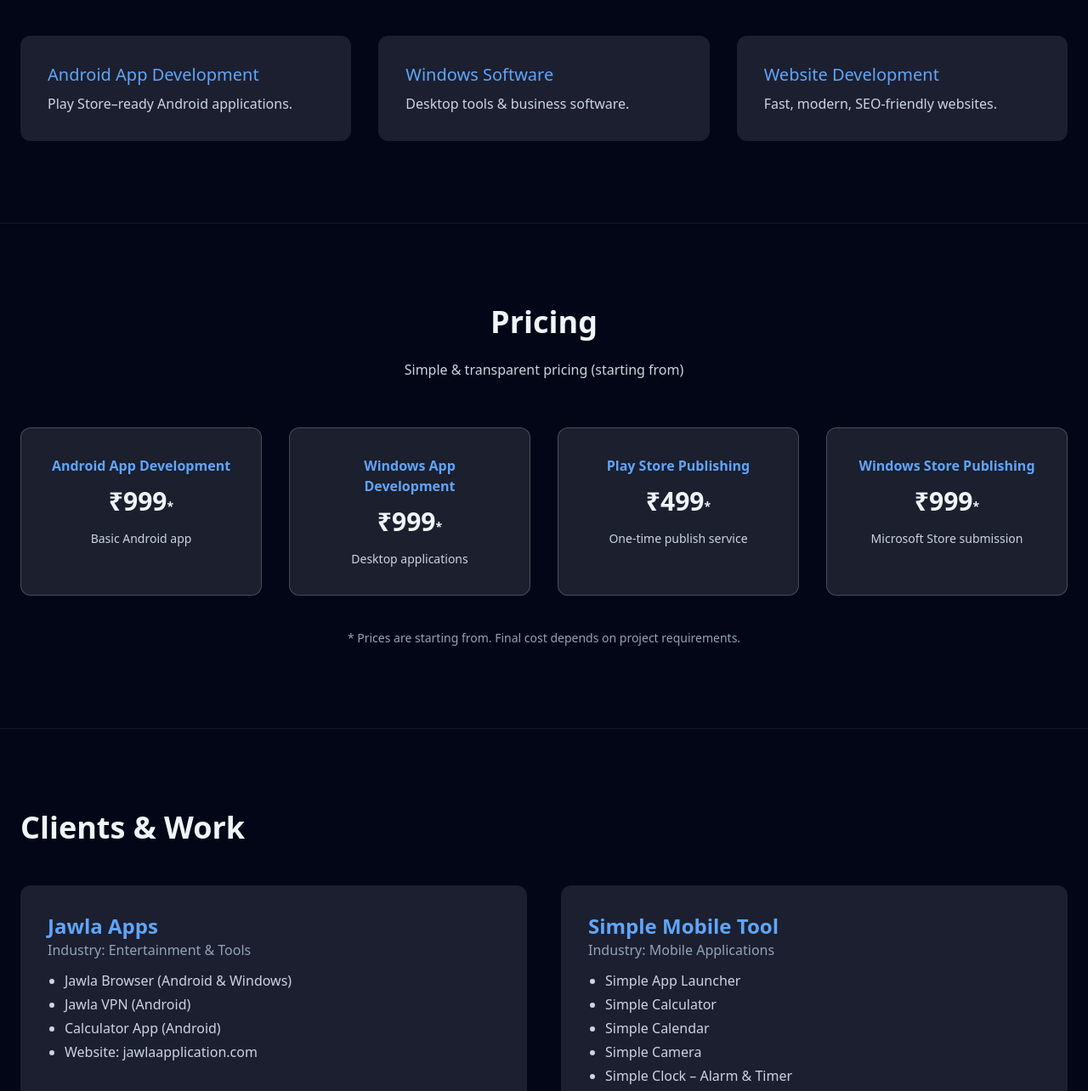
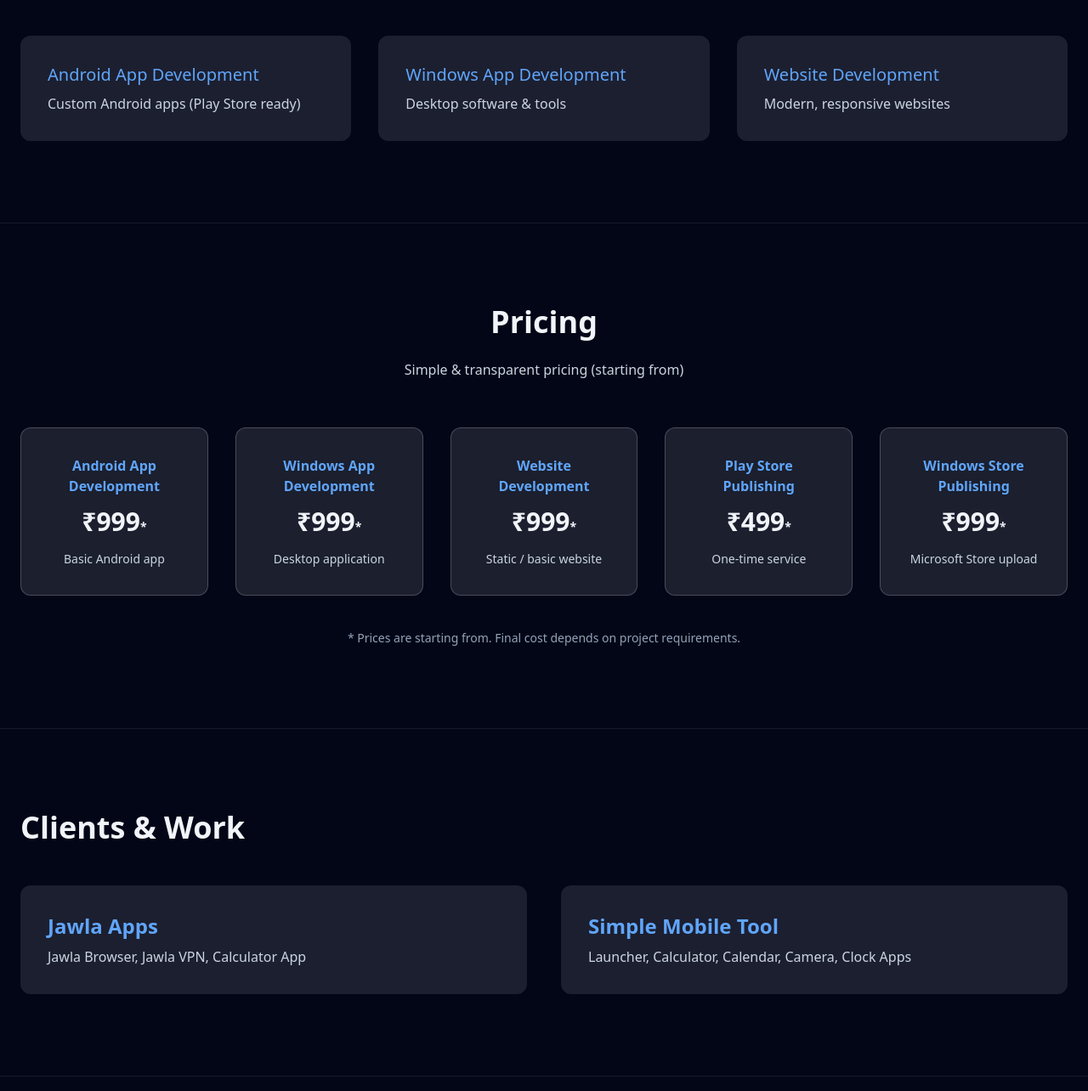
Before and after one commit to Rijussj/ru-dev-website, a plain HTML site: page index.html in a window 1280 px wide. Shown: the part 616-1900 px from the top of the page at 85% size. Drawn offline with nearby package versions, Linux system fonts and the light colour scheme.

Commit message:
Update index.html

```diff
--- a/index.html
+++ b/index.html
@@ -36,11 +36,11 @@ section{
 <!-- HERO -->
 <section class="max-w-7xl mx-auto px-6 py-24">
   <h1 class="text-5xl font-extrabold">
-    RU Dev builds <span class="text-blue-400">real apps & software</span>
+    RU Dev builds <span class="text-blue-400">apps, software & websites</span>
   </h1>
   <p class="mt-6 text-lg text-slate-300 max-w-2xl">
-    Android apps, Windows software and modern websites for businesses
-    and product companies.
+    Affordable Android apps, Windows software and website development
+    for businesses and product companies.
   </p>
   <a href="start-project.html"
      class="inline-block mt-8 px-8 py-4 bg-blue-500 hover:bg-blue-600 rounded-xl font-semibold">
@@ -54,15 +54,15 @@ section{
   <div class="grid md:grid-cols-3 gap-8">
     <div class="bg-white/10 p-8 rounded-xl">
       <h3 class="text-xl text-blue-400 mb-2">Android App Development</h3>
-      <p class="text-slate-300">Play Store–ready Android applications.</p>
+      <p class="text-slate-300">Custom Android apps (Play Store ready)</p>
     </div>
     <div class="bg-white/10 p-8 rounded-xl">
-      <h3 class="text-xl text-blue-400 mb-2">Windows Software</h3>
-      <p class="text-slate-300">Desktop tools & business software.</p>
+      <h3 class="text-xl text-blue-400 mb-2">Windows App Development</h3>
+      <p class="text-slate-300">Desktop software & tools</p>
     </div>
     <div class="bg-white/10 p-8 rounded-xl">
       <h3 class="text-xl text-blue-400 mb-2">Website Development</h3>
-      <p class="text-slate-300">Fast, modern, SEO-friendly websites.</p>
+      <p class="text-slate-300">Modern, responsive websites</p>
     </div>
   </div>
 </section>
@@ -74,7 +74,7 @@ section{
     Simple & transparent pricing (starting from)
   </p>
 
-  <div class="grid md:grid-cols-4 gap-8">
+  <div class="grid md:grid-cols-5 gap-8">
 
     <div class="bg-white/10 p-8 rounded-xl text-center border border-white/20">
       <h3 class="text-blue-400 font-semibold mb-3">Android App Development</h3>
@@ -85,19 +85,25 @@ section{
     <div class="bg-white/10 p-8 rounded-xl text-center border border-white/20">
       <h3 class="text-blue-400 font-semibold mb-3">Windows App Development</h3>
       <p class="text-3xl font-bold mb-4">₹999<span class="text-sm">*</span></p>
-      <p class="text-slate-300 text-sm">Desktop applications</p>
+      <p class="text-slate-300 text-sm">Desktop application</p>
+    </div>
+
+    <div class="bg-white/10 p-8 rounded-xl text-center border border-white/20">
+      <h3 class="text-blue-400 font-semibold mb-3">Website Development</h3>
+      <p class="text-3xl font-bold mb-4">₹999<span class="text-sm">*</span></p>
+      <p class="text-slate-300 text-sm">Static / basic website</p>
     </div>
 
     <div class="bg-white/10 p-8 rounded-xl text-center border border-white/20">
       <h3 class="text-blue-400 font-semibold mb-3">Play Store Publishing</h3>
       <p class="text-3xl font-bold mb-4">₹499<span class="text-sm">*</span></p>
-      <p class="text-slate-300 text-sm">One-time publish service</p>
+      <p class="text-slate-300 text-sm">One-time service</p>
     </div>
 
     <div class="bg-white/10 p-8 rounded-xl text-center border border-white/20">
       <h3 class="text-blue-400 font-semibold mb-3">Windows Store Publishing</h3>
       <p class="text-3xl font-bold mb-4">₹999<span class="text-sm">*</span></p>
-      <p class="text-slate-300 text-sm">Microsoft Store submission</p>
+      <p class="text-slate-300 text-sm">Microsoft Store upload</p>
     </div>
 
   </div>
@@ -112,30 +118,19 @@ section{
   <h2 class="text-4xl font-bold mb-12">Clients & Work</h2>
 
   <div class="grid md:grid-cols-2 gap-10">
-
     <div class="bg-white/10 p-8 rounded-xl">
       <h3 class="text-2xl text-blue-400 font-semibold">Jawla Apps</h3>
-      <p class="text-slate-400 mb-3">Industry: Entertainment & Tools</p>
-      <ul class="list-disc ml-5 text-slate-300 space-y-1">
-        <li>Jawla Browser (Android & Windows)</li>
-        <li>Jawla VPN (Android)</li>
-        <li>Calculator App (Android)</li>
-        <li>Website: jawlaapplication.com</li>
-      </ul>
+      <p class="text-slate-300 mt-2">
+        Jawla Browser, Jawla VPN, Calculator App
+      </p>
     </div>
 
     <div class="bg-white/10 p-8 rounded-xl">
       <h3 class="text-2xl text-blue-400 font-semibold">Simple Mobile Tool</h3>
-      <p class="text-slate-400 mb-3">Industry: Mobile Applications</p>
-      <ul class="list-disc ml-5 text-slate-300 space-y-1">
-        <li>Simple App Launcher</li>
-        <li>Simple Calculator</li>
-        <li>Simple Calendar</li>
-        <li>Simple Camera</li>
-        <li>Simple Clock – Alarm & Timer</li>
-      </ul>
+      <p class="text-slate-300 mt-2">
+        Launcher, Calculator, Calendar, Camera, Clock Apps
+      </p>
     </div>
-
   </div>
 </section>
 
@@ -143,10 +138,9 @@ section{
 <section id="about" class="max-w-7xl mx-auto px-6 py-24">
   <h2 class="text-4xl font-bold mb-8">About RU Dev</h2>
   <p class="text-slate-300 text-lg max-w-4xl">
-    RU Dev is a software development company focused on building real-world
-    Android applications, Windows software, and modern websites.
-    We work with product companies and businesses to design, develop,
-    and publish reliable digital solutions with long-term support.
+    RU Dev is a software development company providing affordable Android app,
+    Windows software, and website development services. We focus on quality,
+    reliability, and long-term support.
   </p>
 </section>
 
```
